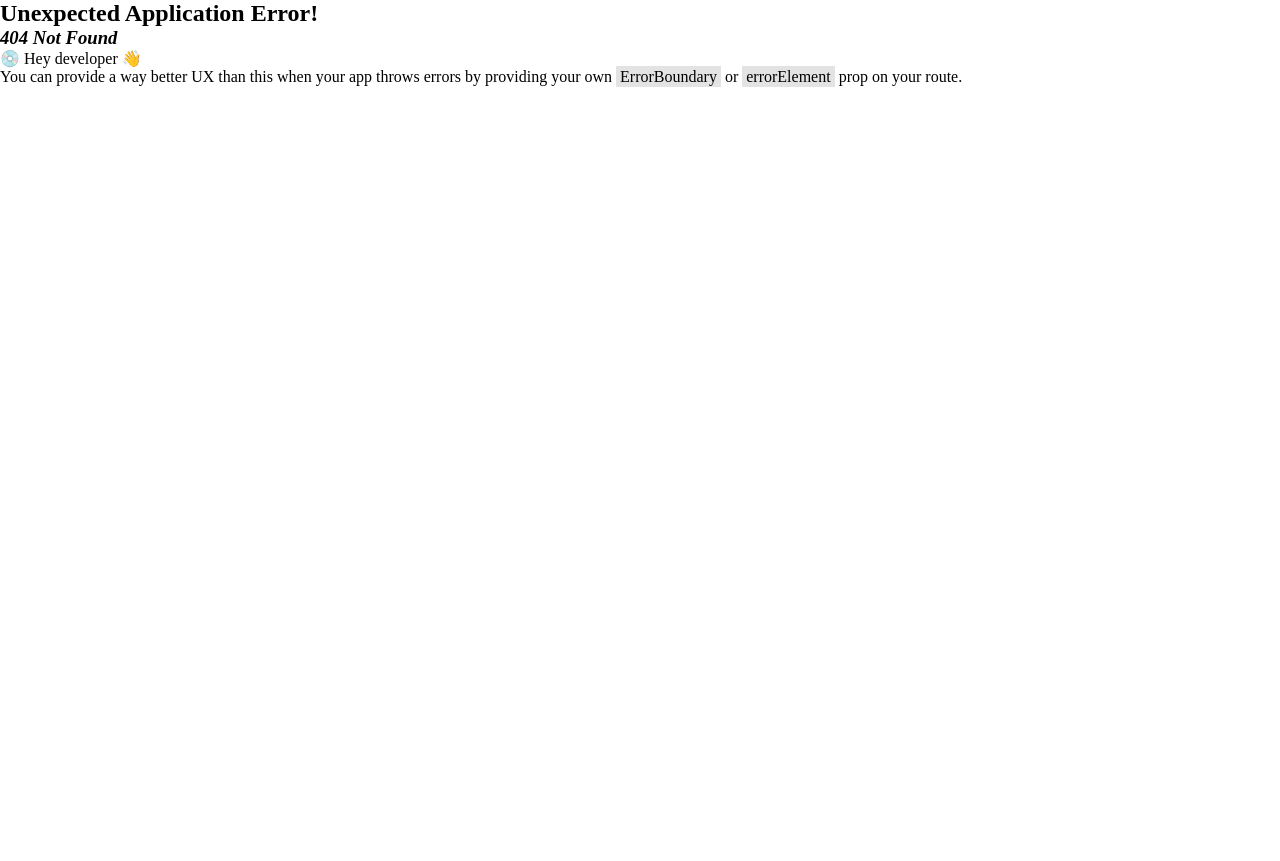
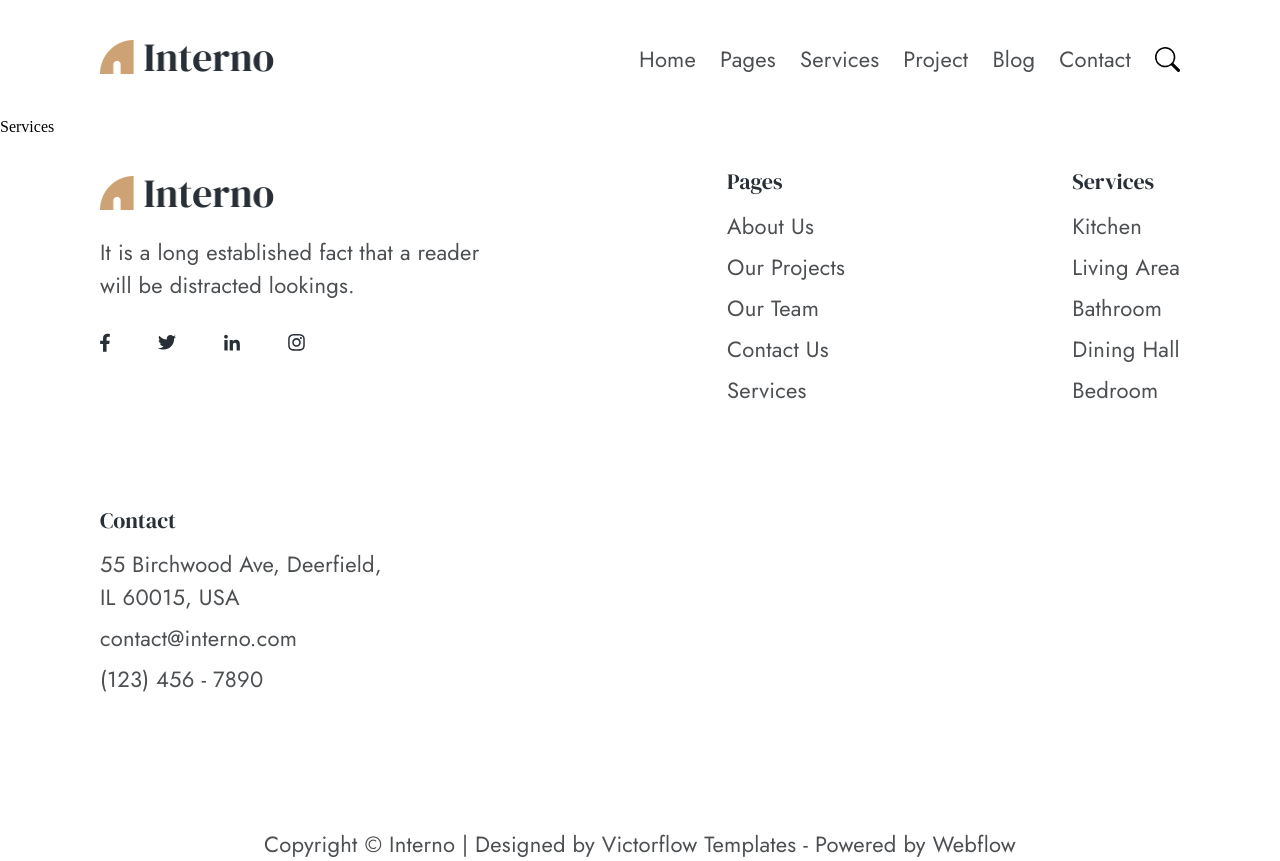
Before and after one commit to ChristianGhosn/interno, a React (Vite) app: page /interno/services in a window 1280 px wide. Before the commit this address had no page. Before the commit the page ends 800 px from the top, so only its background shows below. Built offline with nearby package versions, Linux system fonts and the light colour scheme.

Commit message:
created base router, nav and footer. Added home page, tested services page

```diff
--- a/src/App.jsx
+++ b/src/App.jsx
@@ -1,12 +1,12 @@
+import { Outlet } from "react-router-dom";
 import "./App.css";
 import { Nav, Footer } from "./components";
-import { Home } from "./pages";
 
 function App() {
   return (
     <div className="app">
       <Nav />
-      <Home />
+      <Outlet />
       <Footer />
     </div>
   );
--- a/src/components/counter/counter.css
+++ b/src/components/counter/counter.css
@@ -1,7 +1,7 @@
 .counter {
   display: flex;
   background-color: var(--color-cream);
-  padding: 32px 64px;
+  padding: 110px 64px;
   justify-content: center;
   align-items: center;
   margin-top: 110px;
--- a/src/components/footer/Footer.jsx
+++ b/src/components/footer/Footer.jsx
@@ -13,21 +13,21 @@ const content = [
   {
     title: "Pages",
     links: [
-      { title: "About Us", link: "/about-us" },
-      { title: "Our Projects", link: "/projects" },
-      { title: "Our Team", link: "/team" },
-      { title: "Contact Us", link: "/contact-us" },
-      { title: "Services", link: "/services" },
+      { title: "About Us", link: "/interno/about-us" },
+      { title: "Our Projects", link: "/interno/projects" },
+      { title: "Our Team", link: "/interno/team" },
+      { title: "Contact Us", link: "/interno/contact-us" },
+      { title: "Services", link: "/interno/services" },
     ],
   },
   {
     title: "Services",
     links: [
-      { title: "Kitchen", link: "/kitchen" },
-      { title: "Living Area", link: "/living-area" },
-      { title: "Bathroom", link: "/bathroom" },
-      { title: "Dining Hall", link: "/dining" },
-      { title: "Bedroom", link: "/bedroom" },
+      { title: "Kitchen", link: "/interno/kitchen" },
+      { title: "Living Area", link: "/interno/living-area" },
+      { title: "Bathroom", link: "/interno/bathroom" },
+      { title: "Dining Hall", link: "/interno/dining" },
+      { title: "Bedroom", link: "/interno/bedroom" },
     ],
   },
   {
--- a/src/components/nav/Nav.jsx
+++ b/src/components/nav/Nav.jsx
@@ -4,14 +4,15 @@ import { logoLarge } from "../../assets/index.js";
 import { GiHamburgerMenu } from "react-icons/gi";
 import { AiOutlineClose } from "react-icons/ai";
 import { BsSearch } from "react-icons/bs";
+import { Link } from "react-router-dom";
 
 const navItems = [
-  { title: "Home", link: "/" },
-  { title: "Pages", link: "/pages" },
-  { title: "Services", link: "/services" },
-  { title: "Project", link: "/project" },
-  { title: "Blog", link: "/blog" },
-  { title: "Contact", link: "/contact" },
+  { title: "Home", link: "/interno/" },
+  { title: "Pages", link: "/interno/pages" },
+  { title: "Services", link: "/interno/services" },
+  { title: "Project", link: "/interno/project" },
+  { title: "Blog", link: "/interno/blog" },
+  { title: "Contact", link: "/interno/contact" },
 ];
 
 const Nav = () => {
@@ -20,7 +21,9 @@ const Nav = () => {
 
   return (
     <nav className="container-wrapper nav">
-      <img src={logoLarge} alt="logo" className="logo" />
+      <Link to="/interno/">
+        <img src={logoLarge} alt="logo" className="logo" />
+      </Link>
       <ul className={toggleSearch ? "w-half nav-list" : "nav-list"}>
         {toggleSearch ? (
           <form className="nav-search-form">
@@ -30,7 +33,7 @@ const Nav = () => {
           navItems.map((item, index) => {
             return (
               <li className="link text" key={index}>
-                <a href={item.link}>{item.title}</a>
+                <Link to={item.link}>{item.title}</Link>
               </li>
             );
           })
@@ -103,7 +106,7 @@ const Nav = () => {
             {navItems.map((item, index) => {
               return (
                 <li className="link text" key={index}>
-                  <a href={item.link}>{item.title}</a>
+                  <Link to={item.link}>{item.title}</Link>
                 </li>
               );
             })}
--- a/src/pages/index.js
+++ b/src/pages/index.js
@@ -1,3 +1,4 @@
 import Home from "./home/Home";
+import Services from "./services/Services";
 
-export { Home };
+export { Home, Services };
--- /dev/null
+++ b/src/pages/services/Services.jsx
@@ -0,0 +1,8 @@
+import React from "react";
+import "./services.css";
+
+const Services = () => {
+  return <div>Services</div>;
+};
+
+export default Services;
```
Also changed, not shown: src/main.jsx (+8 -0 lines), src/pages/services/services.css (added).
